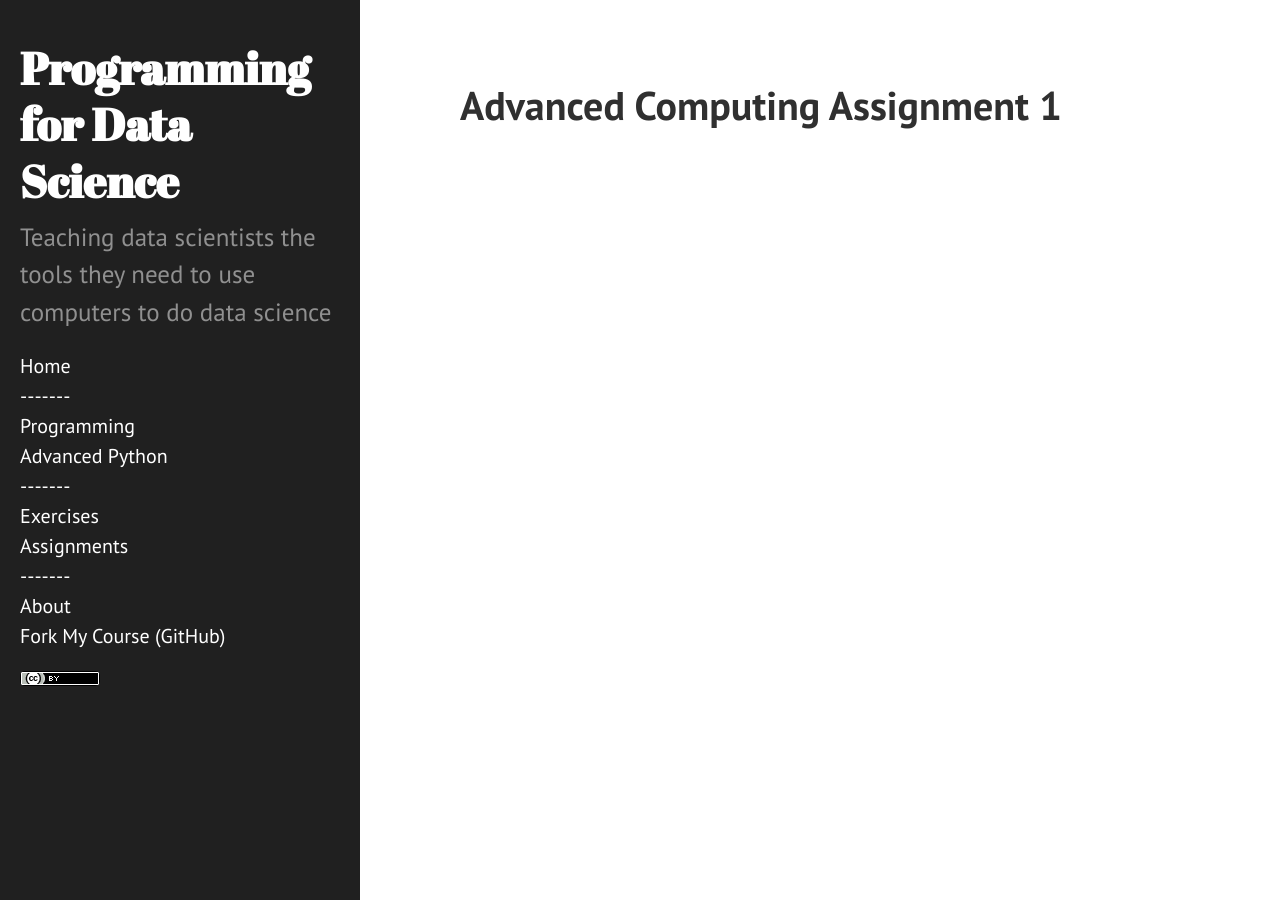
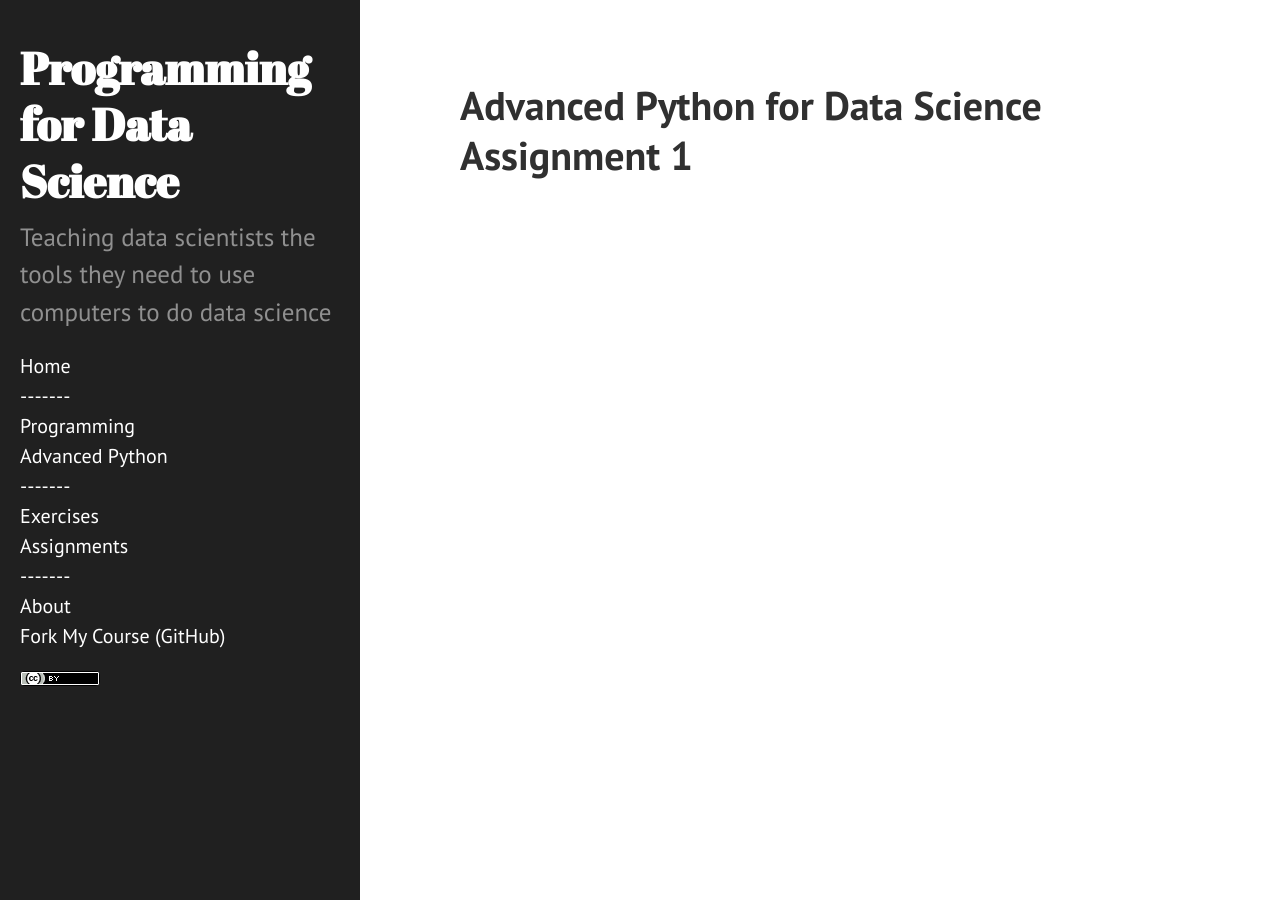
Before and after one commit to nyu-cds/courses, a Jekyll site: the page built from assignments/advanced-1.md, in a window 1280 px wide. Built offline with Jekyll 4.4.1, drawn with Linux system fonts in a browser that asks for light colours.

Commit message:
Update advanced-1.md

```diff
--- a/assignments/advanced-1.md
+++ b/assignments/advanced-1.md
@@ -1,6 +1,6 @@
 ---
 layout: page
-title: Advanced Computing Assignment 1
+title: Advanced Python for Data Science Assignment 1
 redirect_from: /assignments/adv/1/
 exercises: ['Shell 1 - Getting Started', 'Shell 6 - Pipes and Filters', 'Shell 7 - For Loops + Other Peoples Programs']
 ---
```
